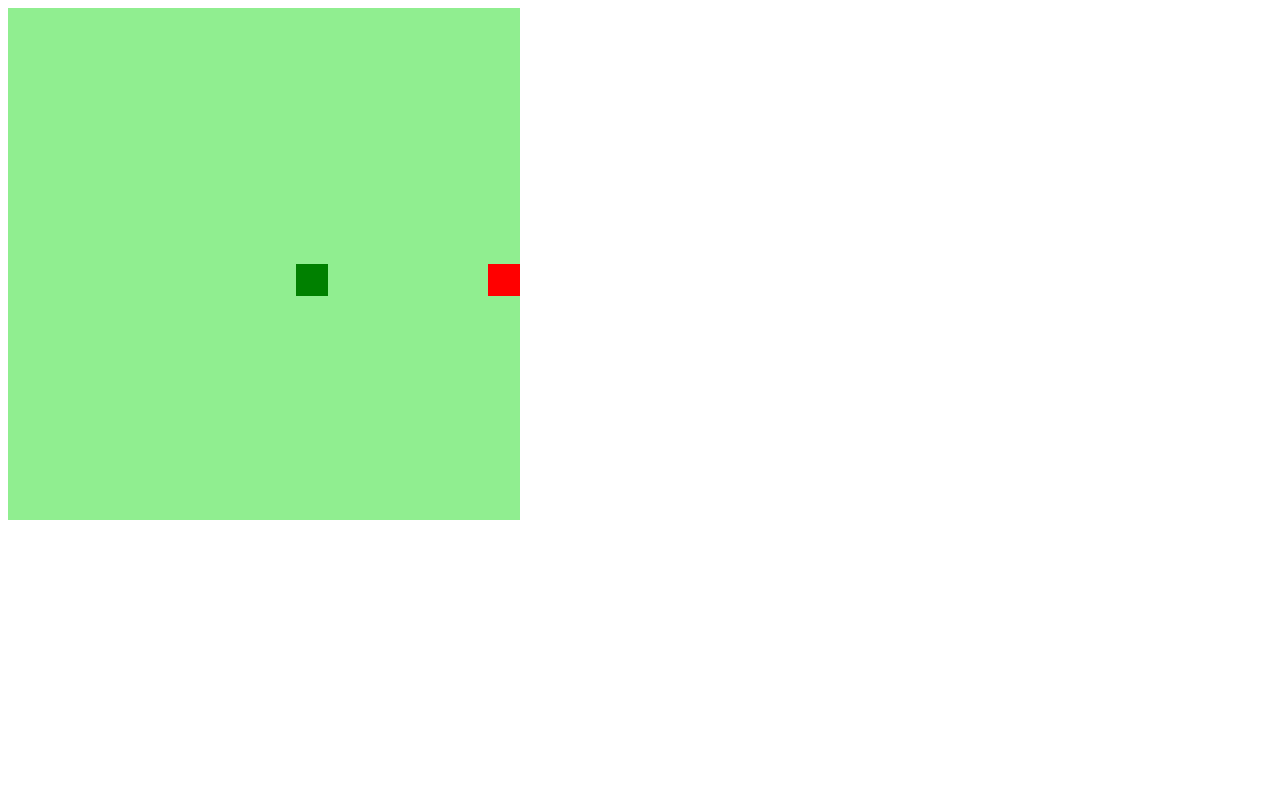
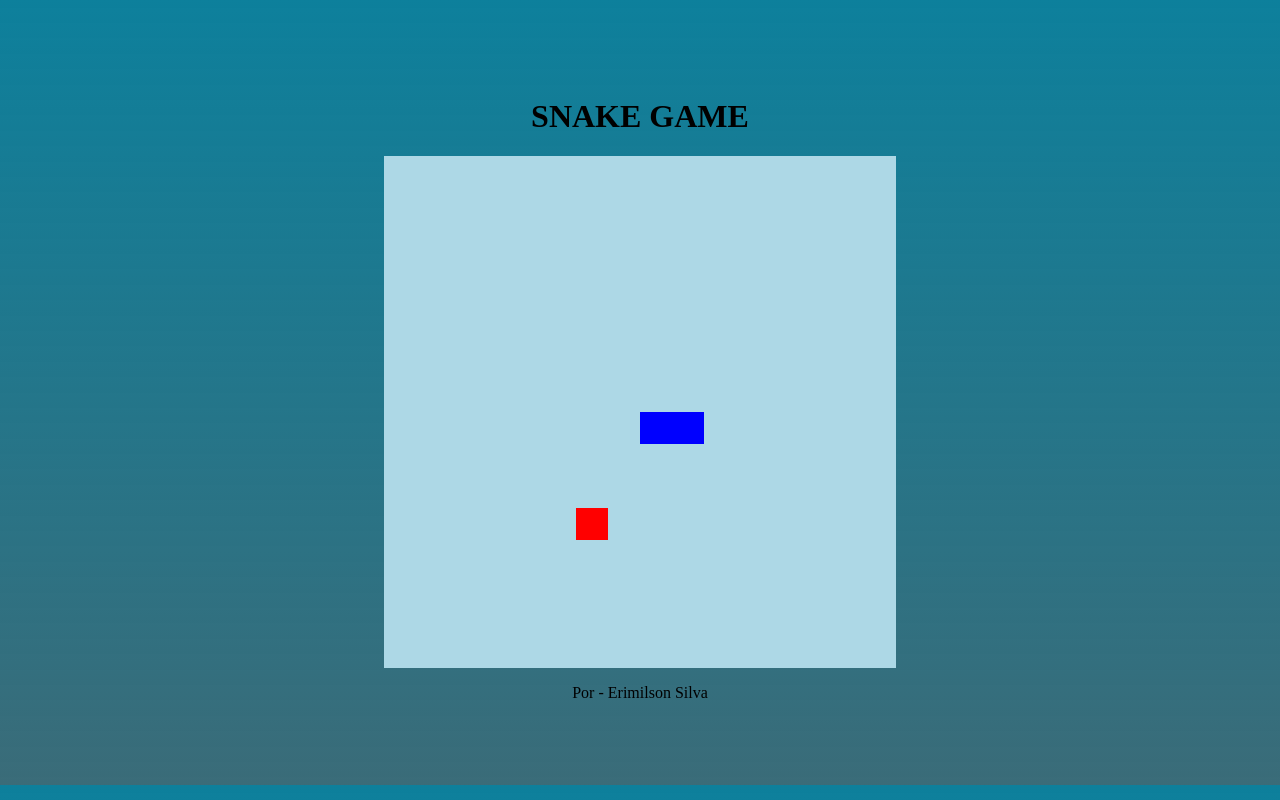
Before and after one commit to Erysilva98/Snake_game-JavaScript, a plain HTML site: page index.html in a window 1280 px wide. Drawn offline with Linux system fonts and the light colour scheme.

Commit message:
Versão Final

```diff
--- a/css/style.css
+++ b/css/style.css
@@ -0,0 +1,24 @@
+body{
+    height: 95vh;
+    width: 95;
+    margin-top: 17px;
+    display: flex;
+    justify-content: center;
+    align-items: center;
+    flex-direction: column;
+    background: linear-gradient(rgb(13, 128, 156),  rgba(9, 71, 87, 0.8));
+}
+
+.titulo {
+    text-transform: uppercase;
+    color: black;
+}
+
+.info a{
+    text-decoration: none;
+    color: black;
+}
+
+.info a:hover{
+    color: white;
+}
--- a/index.html
+++ b/index.html
@@ -1,15 +1,26 @@
 <!DOCTYPE html>
-<html lang="en">
+<html lang="pt-br">
     <head>
         <meta charset="UTF-8">
         <meta http-equiv="X-UA-Compatible" content="IE=edge">
         <meta name="viewport" content="width=device-width, initial-scale=1.0">
         <link rel="stylesheet" href="css/style.css">
         <script defer src="js/script.js"></script>
+        <!-- Icone da Pagina-->
+        <link rel="apple-touch-icon" sizes="180x180" href="img/apple-touch-icon.png">
+        <link rel="icon" type="image/png" sizes="32x32" href="img/favicon-32x32.png">
+        <link rel="icon" type="image/png" sizes="16x16" href="img/favicon-16x16.png">
+        <link rel="manifest" href="img/site.webmanifest">
         <title>Snake Game</title>
     </head>
     <body>
+        <h1 class="titulo"> Snake Game </h1>
         <!-- Canvas elemento para apresenta o conteúdo-->
         <canvas id="snake" width="512" height="512"></canvas>
+
+        <p class="info">
+            <a href="https://github.com/Erysilva98/Snake_game-JavaScript" target="_blank"> Por - Erimilson Silva</a>
+        </p>
+
     </body>
 </html>
--- a/js/script.js
+++ b/js/script.js
@@ -16,18 +16,18 @@ let food = {
 
 
 function criarBG(){
-    context.fillStyle = "lightgreen";
+    context.fillStyle = "lightblue";
     context.fillRect(0, 0, 16 * box, 16 * box);
 }
 
 function drawfood(){
-    context.fillStyle = "red";
+    context.fillStyle = "red";  /* Cor da Comida */
     context.fillRect(food.x, food.y, box, box);
 }
 
 function criarCobrinha(){
     for(i = 0; i < snake.length; i++){
-        context.fillStyle = "green";
+        context.fillStyle = "blue";      /* Cor da Snake */
         context.fillRect(snake[i].x, snake[i].y, box, box);
     }
 }
@@ -43,9 +43,17 @@ function update (event){
 function iniciarJogo(){
     if(snake[0].x > 15 * box && direction == 'right') snake[0].x = 0;
     if(snake[0].x < 0 && direction == 'left') snake[0].x = 16 * box;
-
     if(snake[0].y > 15 * box && direction == 'down') snake[0].y = 0;
     if(snake[0].y < 0 && direction == 'up') snake[0].y = 16 * box;
+
+    for( i = 1; i < snake.length; i++){
+        if(snake[0].x == snake[i].x && snake[0].y == snake[i].y){
+            clearInterval(jogo);
+            alert('Game Over! Click OK pra Reiniciar :)');
+            window.location.reload();
+
+        }
+    }
 
     criarBG();
     criarCobrinha();
@@ -56,10 +64,16 @@ function iniciarJogo(){
 
     if(direction == "right") snakeX += box;
     if(direction == "left") snakeX -= box;
-    if(direction == "up")   snakeX -= box;
+    if(direction == "up")   snakeY -= box;
     if(direction == "down") snakeY += box;
 
-    snake.pop();
+    if(snakeX != food.x || snakeY != food.y){
+        snake.pop();
+    }
+    else {
+        food.x = Math.floor(Math.random() * 15 + 1) * box;
+        food.y = Math.floor(Math.random() * 15 + 1) * box;
+    }
 
     let newHead = {
         x: snakeX,
```
Also changed, not shown: img/android-chrome-192x192.png (added), img/android-chrome-512x512.png (added), img/apple-touch-icon.png (added), img/favicon-16x16.png (added), img/favicon-32x32.png (added), img/favicon.ico (added), img/site.webmanifest (added), 1 other file. Lines whose indentation alone changed are shown as unchanged.
